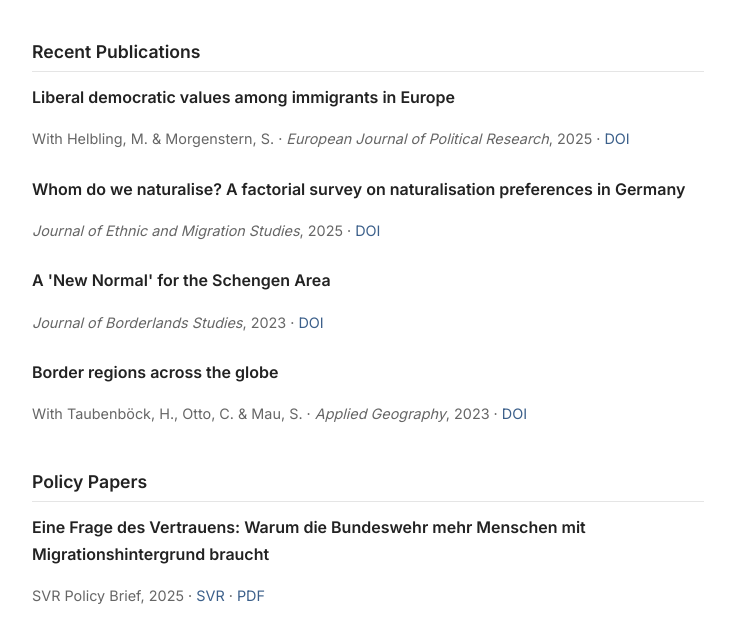
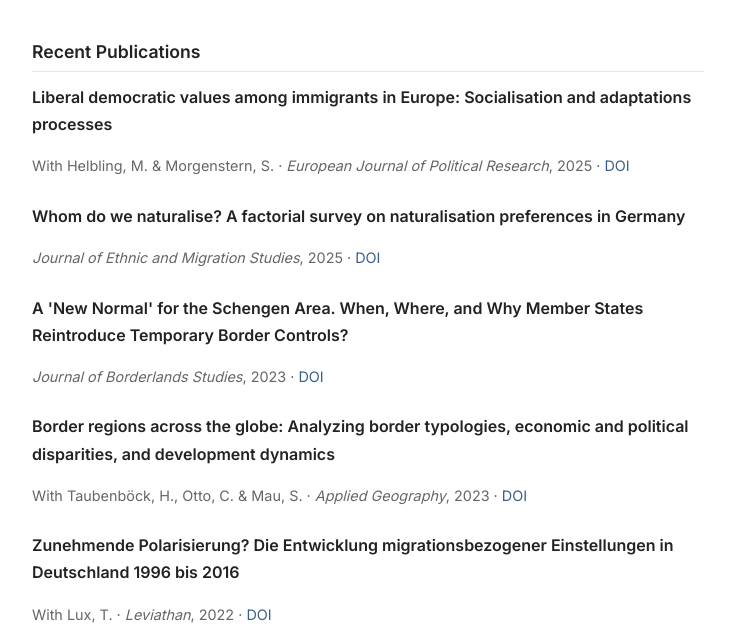
Before and after one commit to fguelzau/fguelzau.github.io, a plain HTML site: page research.html in a window 1280 px wide. Shown: the part 175-800 px from the top of the page, without its empty margins (272-1007 px from the left). Drawn offline with Linux system fonts and the light colour scheme.

Commit message:
adjusting research tab

```diff
--- a/research.html
+++ b/research.html
@@ -20,7 +20,7 @@
     <h2>Recent Publications</h2>
 
     <div class="paper">
-      <p class="paper-title">Liberal democratic values among immigrants in Europe</p>
+      <p class="paper-title">Liberal democratic values among immigrants in Europe: Socialisation and adaptations processes</p>
       <p class="paper-meta">
         With Helbling, M. &amp; Morgenstern, S. ·
         <em>European Journal of Political Research</em>, 2025 ·
@@ -37,7 +37,7 @@
     </div>
 
     <div class="paper">
-      <p class="paper-title">A 'New Normal' for the Schengen Area</p>
+      <p class="paper-title">A 'New Normal' for the Schengen Area. When, Where, and Why Member States Reintroduce Temporary Border Controls?</p>
       <p class="paper-meta">
         <em>Journal of Borderlands Studies</em>, 2023 ·
         <a href="https://doi.org/10.1080/08865655.2021.1996260" target="_blank">DOI</a>
@@ -45,11 +45,20 @@
     </div>
 
     <div class="paper">
-      <p class="paper-title">Border regions across the globe</p>
+      <p class="paper-title">Border regions across the globe: Analyzing border typologies, economic and political disparities, and development dynamics</p>
       <p class="paper-meta">
         With Taubenböck, H., Otto, C. &amp; Mau, S. ·
         <em>Applied Geography</em>, 2023 ·
         <a href="https://doi.org/10.1016/j.apgeog.2022.102866" target="_blank">DOI</a>
+      </p>
+    </div>
+
+    <div class="paper">
+      <p class="paper-title">Zunehmende Polarisierung? Die Entwicklung migrationsbezogener Einstellungen in Deutschland 1996 bis 2016</p>
+      <p class="paper-meta">
+        With Lux, T. ·
+        <em>Leviathan</em>, 2022 ·
+        <a href="https://doi.org/10.5771/9783748926047" target="_blank">DOI</a>
       </p>
     </div>
 
```
